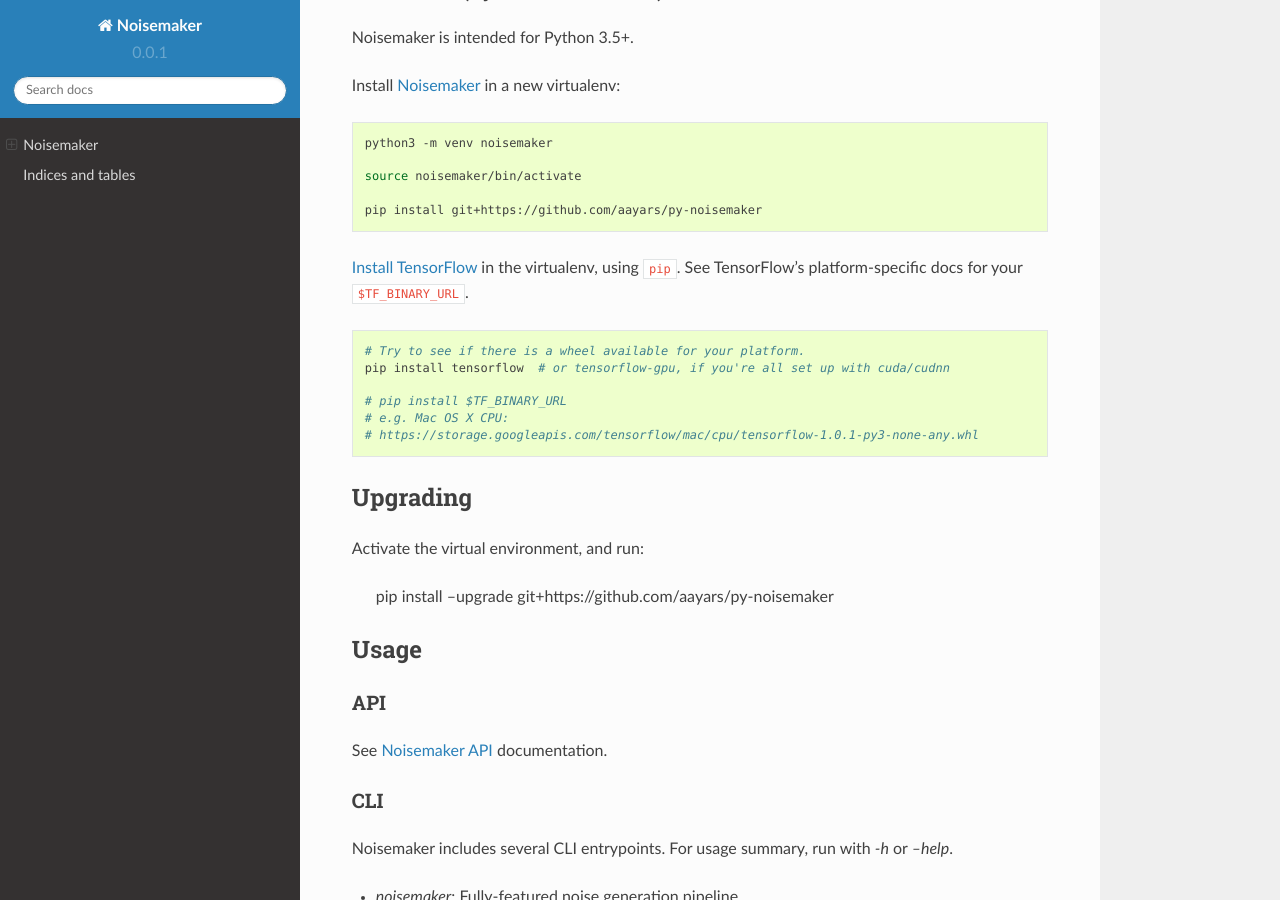
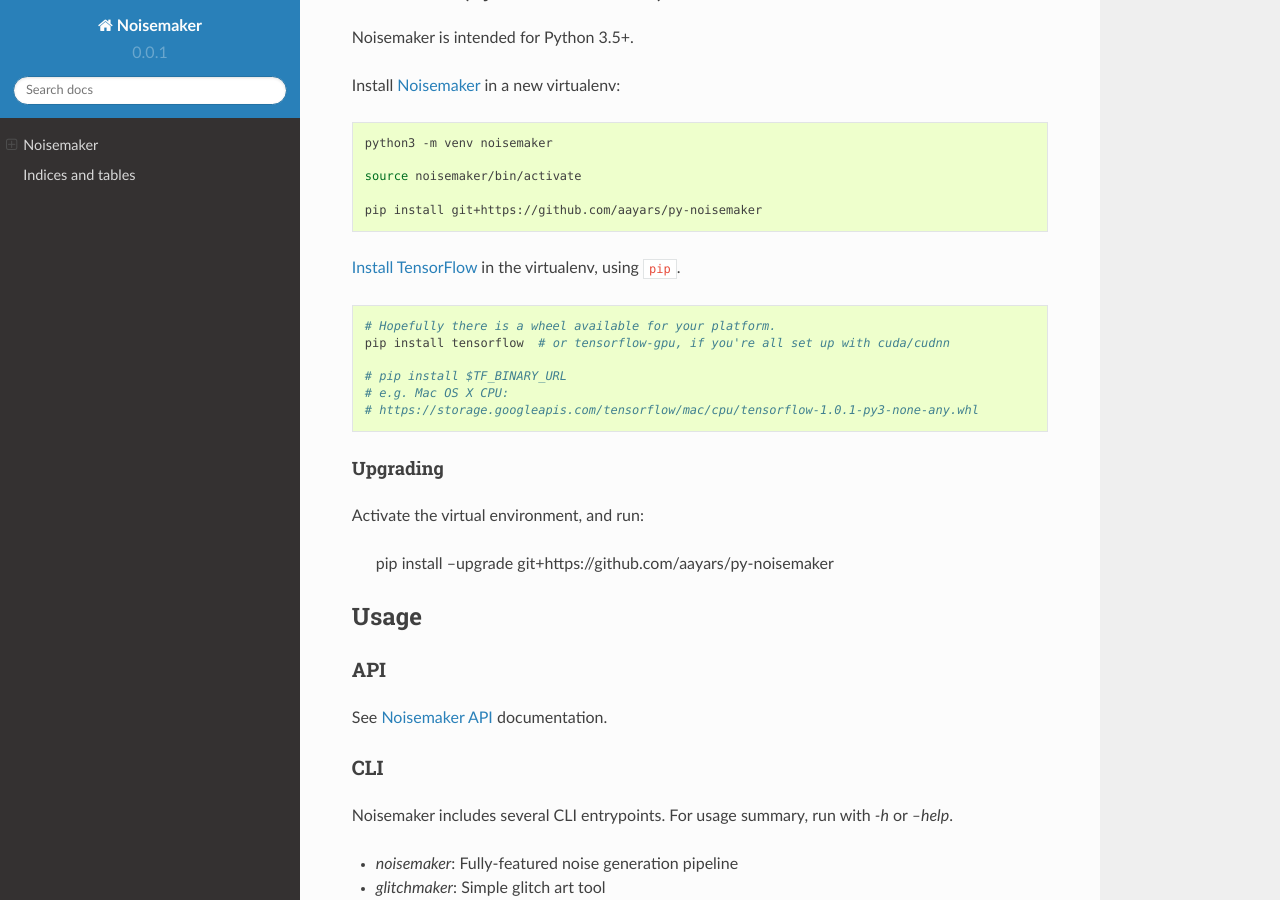
Before and after one commit to aayars/py-noisemaker, a Sphinx documentation site: the page built from docs/index.rst, in a window 1280 px wide and 900 px high, scrolled down 690 px. Built offline with Sphinx 7.4.7 and the Read the Docs theme 2.0.0, drawn with Linux system fonts in a browser that asks for light colours.

Commit message:
more doc fiddling

```diff
--- a/docs/index.rst
+++ b/docs/index.rst
@@ -35,11 +35,11 @@
 
     pip install git+https://github.com/aayars/py-noisemaker
 
-`Install TensorFlow`_ in the virtualenv, using ``pip``. See TensorFlow's platform-specific docs for your ``$TF_BINARY_URL``.
+`Install TensorFlow`_ in the virtualenv, using ``pip``.
 
 .. code-block:: bash
 
-    # Try to see if there is a wheel available for your platform.
+    # Hopefully there is a wheel available for your platform.
     pip install tensorflow  # or tensorflow-gpu, if you're all set up with cuda/cudnn
 
     # pip install $TF_BINARY_URL
@@ -47,7 +47,7 @@
     # https://storage.googleapis.com/tensorflow/mac/cpu/tensorflow-1.0.1-py3-none-any.whl
 
 Upgrading
----------
+^^^^^^^^^
 
 Activate the virtual environment, and run:
 
```
